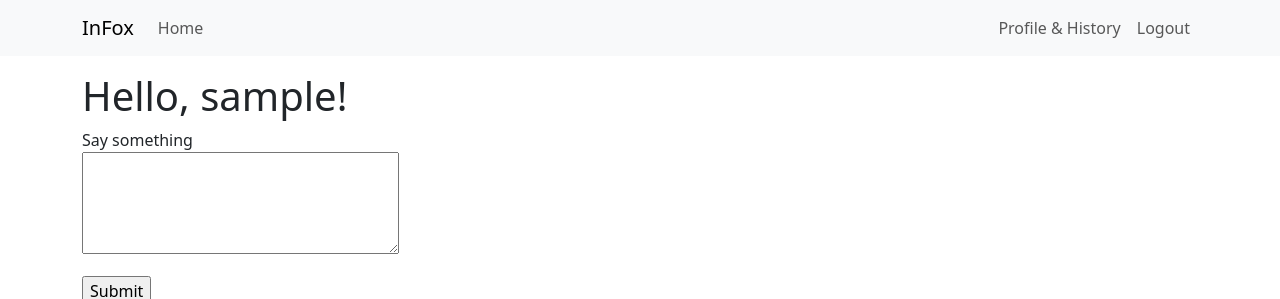
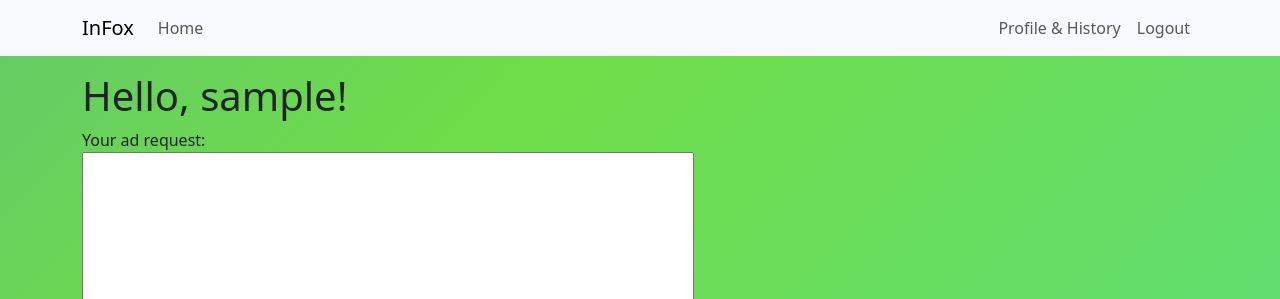
Before and after one commit to amirtgit/appfordiploma, a Flask app: page / in a window 1280 px wide. Shown: the top 299 px of the page. Run offline with Flask 3, Linux system fonts and the light colour scheme; a user stored in the database is signed in; tables that the repository leaves empty hold one stand-in row (values such as "Sample post").

Commit message:
css added

```diff
--- a/app/main/forms.py
+++ b/app/main/forms.py
@@ -4,33 +4,7 @@ from wtforms.validators import ValidationError, DataRequired, Email, EqualTo, Le
 import sqlalchemy as sa
 from app import db
 from app.models import User
-"""
-class LoginForm(FlaskForm):
-    username = StringField('Username', validators=[DataRequired()])
-    password = PasswordField('Password', validators=[DataRequired()])
-    remember_me = BooleanField('Remember Me')
-    submit = SubmitField('Sign In')
 
-class RegistrationForm(FlaskForm):
-    username = StringField('Username', validators=[DataRequired()])
-    email = StringField('Email', validators=[DataRequired(), Email()])
-    password = PasswordField('Password', validators=[DataRequired()])
-    password2 = PasswordField(
-        'Repeat Password', validators=[DataRequired(), EqualTo('password')])
-    submit = SubmitField('Register')
-
-    def validate_username(self, username):
-        user = db.session.scalar(sa.select(User).where(
-            User.username == username.data))
-        if user is not None:
-            raise ValidationError('Please use a different username.')
-
-    def validate_email(self, email):
-        user = db.session.scalar(sa.select(User).where(
-            User.email == email.data))
-        if user is not None:
-            raise ValidationError('Please use a different email address.')
-    """
 class EditProfileForm(FlaskForm):
     username = StringField('Username', validators=[DataRequired()])
     about_me = TextAreaField('About me', validators=[Length(min=0, max=140)])
@@ -48,6 +22,6 @@ class EditProfileForm(FlaskForm):
                 raise ValidationError('Please use a different username.')
 
 class PostForm(FlaskForm):
-    post = TextAreaField('Say something', validators=[
-        DataRequired(), Length(min=1, max=140)])
+    post = TextAreaField('Your ad request:', validators=[
+        DataRequired(), Length(min=1, max=300)])
     submit = SubmitField('Submit')
--- /dev/null
+++ b/app/static/css/signin.css
@@ -0,0 +1,26 @@
+
+body {
+  background-color: #f5f5f5;
+  background: linear-gradient(-45deg, #48DDB9, #6FDD48, #3E86DA, #23d5ab);
+  background-size: 400% 400%;
+  animation: gradient 15s ease infinite;
+}
+
+@keyframes gradient {
+  0% {
+      background-position: 0% 50%;
+  }
+  50% {
+      background-position: 100% 50%;
+  }
+  100% {
+      background-position: 0% 50%;
+  }
+}
+a {
+  color: black;
+}
+a:hover{
+  color: black;
+  opacity: 0.5;
+}
--- a/app/templates/_post.html
+++ b/app/templates/_post.html
@@ -1,5 +1,5 @@
 
-<table class="table table-hover">
+<table class="table table-hover table-bordered border border-success">
     <tr>
         <td width="70px">
             <a href="{{ url_for('main.user', username=post.author.username) }}">
@@ -10,7 +10,7 @@
             <a href="{{ url_for('main.user', username=post.author.username) }}">
                 {{ post.author.username }}
             </a>
-            says:
+            Request:
             <br>
             {{ post.request }}
             <br>
--- a/app/templates/auth/login.html
+++ b/app/templates/auth/login.html
@@ -19,7 +19,7 @@
             {% endfor %}
         </p>
         <p>{{ form.remember_me() }} {{ form.remember_me.label }}</p>
-        <p>{{ form.submit() }}</p>
+        <p>{{ form.submit(class_="btn btn-success") }}</p>
     </form>
     <p>New User? <a href="{{ url_for('auth.register') }}">Click to Register!</a></p>
 {% endblock %}
--- a/app/templates/auth/register.html
+++ b/app/templates/auth/register.html
@@ -32,6 +32,6 @@
             <span style="color: red;">[{{ error }}]</span>
             {% endfor %}
         </p>
-        <p>{{ form.submit() }}</p>
+        <p>{{ form.submit(class_="btn btn-success") }}</p>
     </form>
 {% endblock %}
--- a/app/templates/base.html
+++ b/app/templates/base.html
@@ -9,15 +9,13 @@
     {% else %}
     <title>OpenAI extension</title>
     {% endif %}
-    <link
-        href="https://cdn.jsdelivr.net/npm/bootstrap@5.3.2/dist/css/bootstrap.min.css"
-        rel="stylesheet"
-        integrity="sha384-T3c6CoIi6uLrA9TneNEoa7RxnatzjcDSCmG1MXxSR1GAsXEV/Dwwykc2MPK8M2HN"
-        crossorigin="anonymous">
+    <link href="https://cdn.jsdelivr.net/npm/bootstrap@5.3.2/dist/css/bootstrap.min.css" rel="stylesheet" integrity="sha384-T3c6CoIi6uLrA9TneNEoa7RxnatzjcDSCmG1MXxSR1GAsXEV/Dwwykc2MPK8M2HN" crossorigin="anonymous">
+    <link rel="stylesheet" href="https://maxcdn.bootstrapcdn.com/font-awesome/4.7.0/css/font-awesome.min.css"  crossorigin="anonymous">
+    <link href="{{ url_for('static', filename='css/signin.css') }}" rel="stylesheet">
   </head>
   <body>
 
-    <nav class="navbar navbar-expand-lg bg-body-tertiary">
+    <nav class="navbar navbar-expand-lg bg-body-tertiary navbar-light">
       <div class="container">
         <a class="navbar-brand" href="{{ url_for('main.index') }}">InFox</a>
         <button class="navbar-toggler" type="button" data-bs-toggle="collapse" data-bs-target="#navbarSupportedContent" aria-controls="navbarSupportedContent" aria-expanded="false" aria-label="Toggle navigation">
--- a/app/templates/edit_profile.html
+++ b/app/templates/edit_profile.html
@@ -18,6 +18,6 @@
             <span style="color: red;">[{{ error }}]</span>
             {% endfor %}
         </p>
-        <p>{{ form.submit() }}</p>
+        <p>{{ form.submit(class_="btn btn-success") }}</p>
     </form>
 {% endblock %}
--- a/app/templates/index.html
+++ b/app/templates/index.html
@@ -6,12 +6,12 @@
         {{ form.hidden_tag() }}
         <p>
             {{ form.post.label }}<br>
-            {{ form.post(cols=32, rows=4) }}<br>
+            {{ form.post(cols=64, rows=10) }}<br>
             {% for error in form.post.errors %}
             <span style="color: red;">[{{ error }}]</span>
             {% endfor %}
         </p>
-        <p>{{ form.submit() }}</p>
+        <p>{{ form.submit(class_="btn btn-success") }}</p>
     </form>
     {% for post in posts %}
         {% include '_post.html' %}
```
Also changed, not shown: extension/background.js (+0 -17 lines), extension/manifest.json, extension/options/options.html (deleted).
